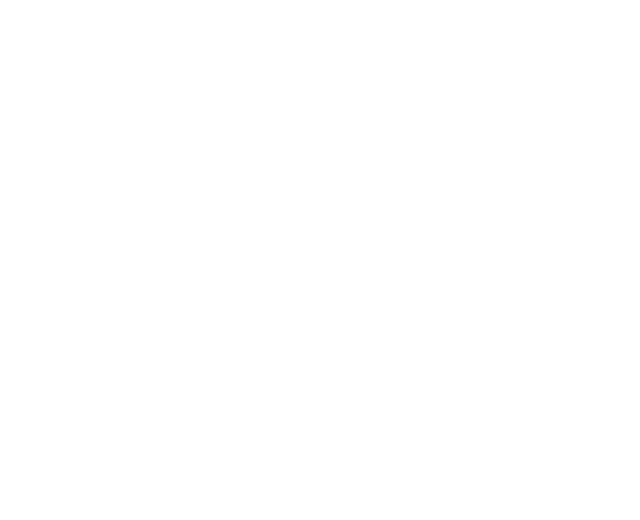
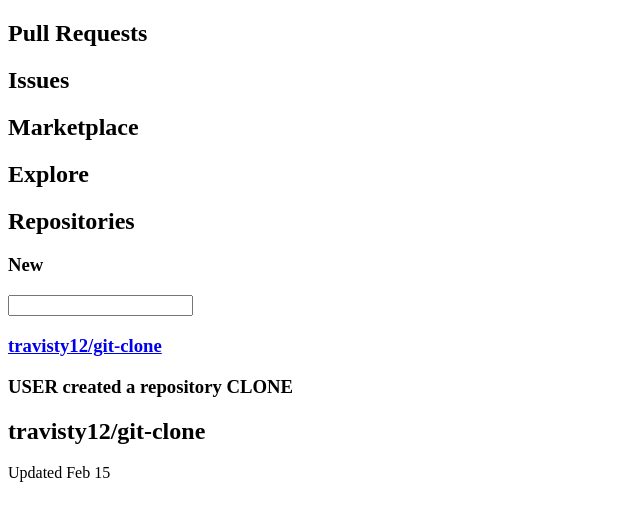
Before and after one commit to travisty12/git-clone, a plain HTML site: page index.html in a window 1280 px wide. Shown: the whole page, without its empty margins (0-640 px from the left). Drawn offline with Linux system fonts and the light colour scheme.

Commit message:
add html skeleton

```diff
--- a/index.html
+++ b/index.html
@@ -8,6 +8,83 @@
     <title>Clone</title>
   </head>
   <body>
+    <div class="topBar">
+      <div class="topLeft">
+        <div class="logo">
 
+        </div>
+        <div class="topContent">
+          <div class="searchBar">
+
+          </div>
+          <h2>Pull Requests</h2>
+          <h2>Issues</h2>
+          <h2>Marketplace</h2>
+          <h2>Explore</h2>
+        </div>
+      </div>
+      <div class="topRight">
+        <div class="notifications">
+
+        </div>
+        <div class="addBtn">
+
+        </div>
+        <div class="profileBtn">
+
+        </div>
+        <div class="moreBtn">
+
+        </div>
+      </div>
+    </div>
+    <div class="moreDiv">
+
+    </div>
+    <div class="main">
+      <div class="discover">
+
+      </div>
+      <div class="sideBar">
+        <div class="repositories">
+          <div class="repoTop">
+            <h2>Repositories</h2>
+            <div class="newRepoBtn">
+              <h3>New</h3>
+            </div>
+          </div>
+          <div class="repoSearch">
+            <input type="text" name="find">
+          </div>
+          <div class="repoList">
+            <div class="repo">
+              <h3><a href="#">travisty12/git-clone</a></h3>
+            </div>
+          </div>
+        </div>
+      </div>
+      <div class="recent">
+        <div class="hello-world-guide">
+
+        </div>
+        <div class="activity">
+          <div class="update">
+            <div class="summary">
+              <div class="profPic">
+
+              </div>
+              <h3>USER created a repository CLONE</h3>
+            </div>
+            <div class="updateContent">
+              <h2><strong>travisty12/git-clone</strong></h2>
+              <p>Updated Feb 15</p>
+            </div>
+          </div>
+        </div>
+        <div class="foot">
+
+        </div>
+      </div>
+    </div>
   </body>
 </html>
```
